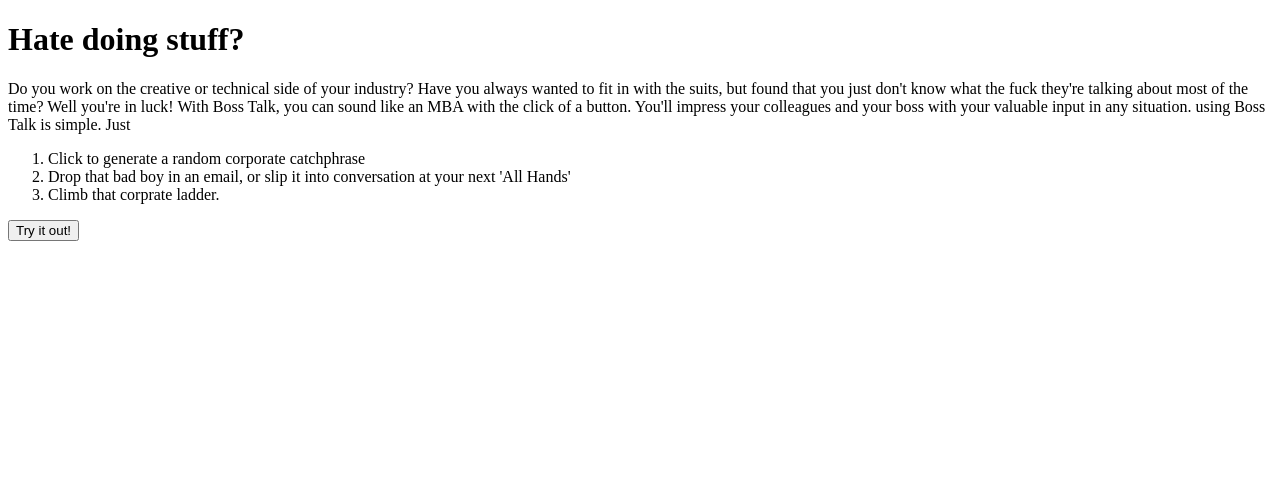
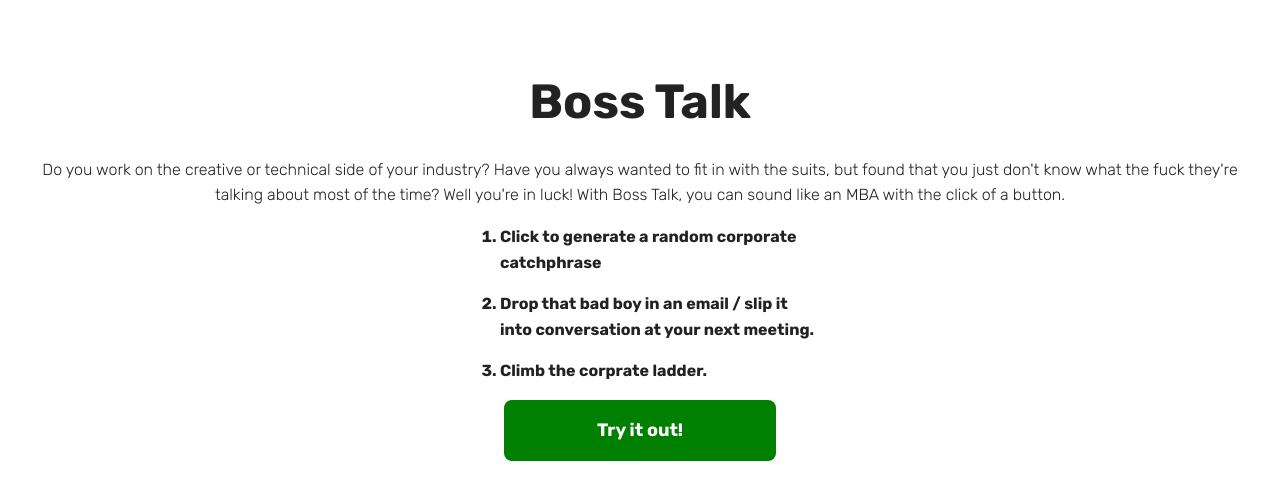
Before and after one commit to murthajosh/API_project, a plain HTML site: page index.html in a window 1280 px wide. Drawn offline with nearby package versions, Linux system fonts and the light colour scheme; a script that the page names is missing.

Commit message:
adding some styles.

```diff
--- a/index.html
+++ b/index.html
@@ -4,18 +4,24 @@
     <meta charset="UTF-8">
     <meta http-equiv="X-UA-Compatible" content="IE=edge">
     <meta name="viewport" content="width=device-width, initial-scale=1.0">
+    <link rel="preconnect" href="https://fonts.googleapis.com">
+    <link rel="preconnect" href="https://fonts.gstatic.com" crossorigin>
+    <link href="https://fonts.googleapis.com/css2?family=Rubik:wght@300;700&display=swap" rel="stylesheet">
+    <link rel="stylesheet" href="style.css">
     <script src="https://unpkg.com/axios/dist/axios.min.js"></script>
     <script defer src="script.js"></script>
-    <title>Excuse Me</title>
+    <title>Boss Talk | Home</title>
 </head>
 <body>
-    <h1>Hate doing stuff?</h1>
-    <p class="blurb">Do you work on the creative or technical side of your industry? Have you always wanted to fit in with the suits, but found that you just don't know what the fuck they're talking about most of the time? Well you're in luck! With Boss Talk, you can sound like an MBA with the click of a button. You'll impress your colleagues and your boss with your valuable input in any situation. using Boss Talk is simple. Just </p>
-    <ol class="steps">
-        <li>Click to generate a random corporate catchphrase</li>
-        <li>Drop that bad boy in an email, or slip it into conversation at your next 'All Hands'</li>
-        <li>Climb that corprate ladder.</li>
-    </ol>
-    <button class="cta">Try it out!</button>
+    <div class="container">
+        <h1>Boss Talk</h1>
+        <p class="blurb">Do you work on the creative or technical side of your industry? Have you always wanted to fit in with the suits, but found that you just don't know what the fuck they're talking about most of the time? Well you're in luck! With Boss Talk, you can sound like an MBA with the click of a button.</p>
+        <ol class="steps">
+            <li>Click to generate a random corporate catchphrase</li>
+            <li>Drop that bad boy in an email / slip it into conversation at your next meeting.</li>
+            <li>Climb the corprate ladder.</li>
+        </ol>
+        <a href="/Users/joshmurtha/GA/Projects/API_project/app.html"class="cta">Try it out!</a>
+    </div>
 </body>
 </html>
--- a/style.css
+++ b/style.css
@@ -3,8 +3,50 @@ body {
     font-family: 'Rubik', sans-serif;
     font-size: 16px;
     text-align: center;
+    line-height: 1.6;
+}
+.container {
+    padding: 0 20px 0 20px;
 }
 h1 {
    font-size: 3rem;
    margin: 4rem auto 1rem auto;
 }
+
+.steps {
+    max-width: 320px;
+    margin: 0 auto;
+    text-align: left;
+}
+
+.steps li {
+    font-weight: 700;
+    margin-bottom: 1rem;
+}
+
+.cta {
+    background: green;
+    border: none;
+    border-radius: 0.5rem;;
+    color: white;
+    cursor: pointer;
+    display: block;
+    font-size: 18px;
+    font-weight: 700;
+    margin: 1rem auto;
+    max-width: 240px;
+    padding: 1rem;
+    text-decoration: none;
+}
+
+.cta:hover,
+.cta:focus {
+    box-shadow: 0px 4px 8px rgba(0,0,0,0.2);
+    opacity: .85;
+}
+
+.cta:active {
+    box-shadow: 0px 2px 2px rgba(0,0,0,0.4);
+    background: darkgreen;
+    opacity: 1;
+}
```
Also changed, not shown: app.html (+7 -6 lines).
